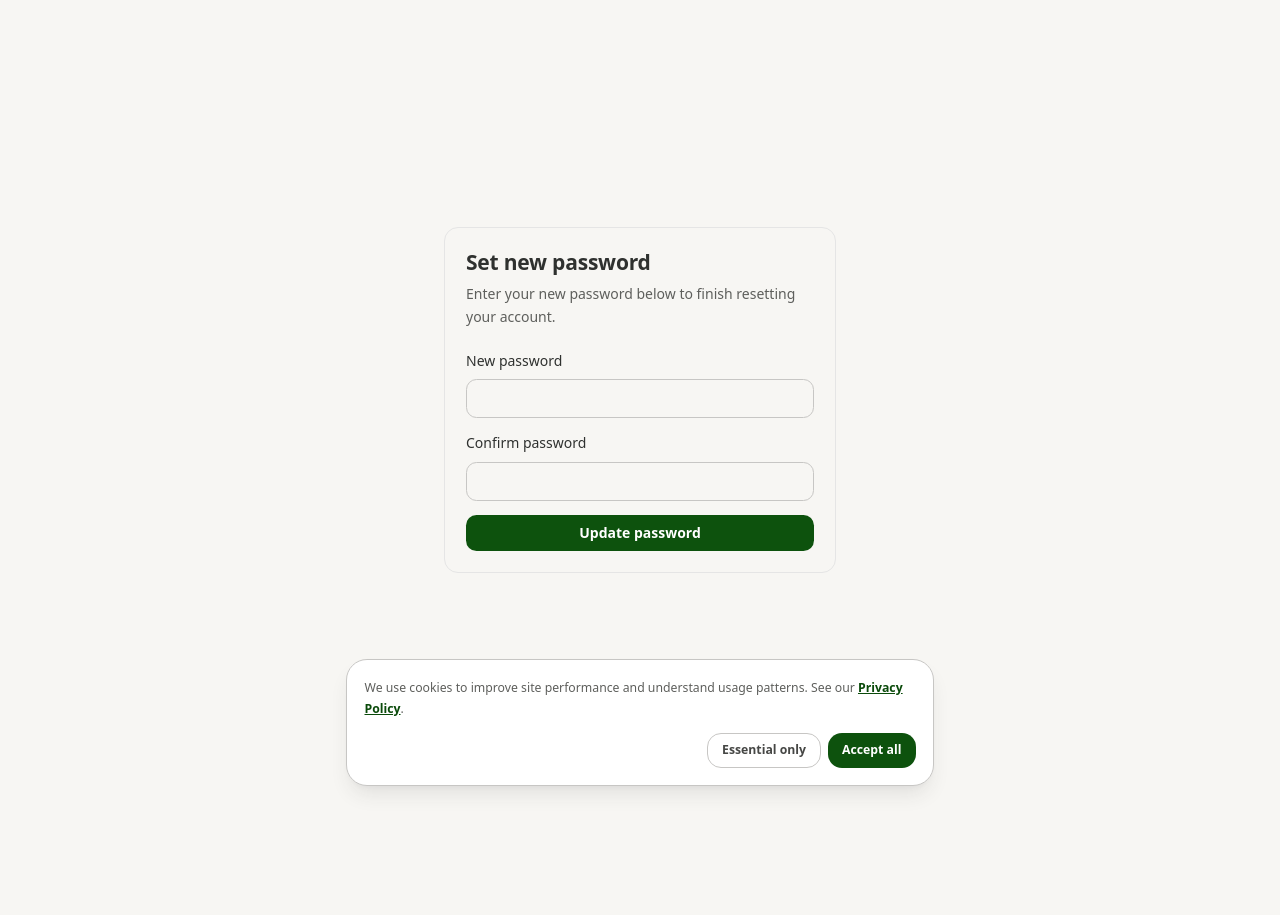
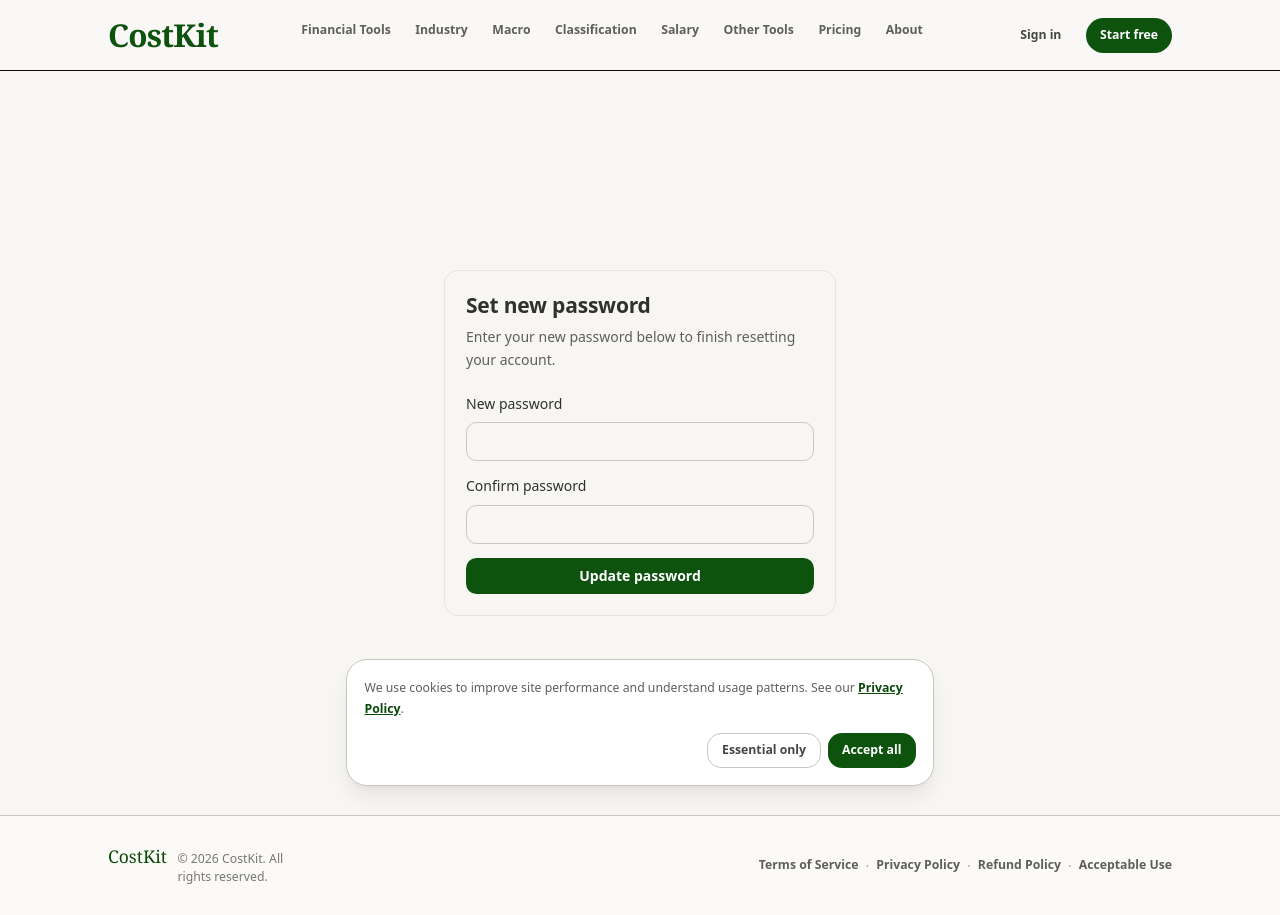
Before and after one commit to gkApply/costkit-final, a React (Vite) app: page /reset-password in a window 1280 px wide. Before the commit the page ends 800 px from the top, so only its background shows below. Built offline with nearby package versions, Linux system fonts and the light colour scheme; no server answers.

Commit message:
fix(layout): add navbar and footer to auth layout

```diff
--- a/src/components/layout/AuthLayout.tsx
+++ b/src/components/layout/AuthLayout.tsx
@@ -1,11 +1,17 @@
 import { Outlet } from 'react-router-dom'
+import Footer from '@/components/layout/Footer'
+import Navbar from '@/components/layout/Navbar'
 
 export function AuthLayout() {
   return (
-    <div className="flex min-h-screen items-center justify-center p-6">
-      <div className="w-full max-w-md rounded-lg border p-6">
-        <Outlet />
-      </div>
+    <div className="min-h-screen flex flex-col overflow-x-hidden">
+      <Navbar />
+      <main className="flex min-h-[calc(100vh-4rem)] flex-1 flex-col items-center justify-center p-6">
+        <div className="w-full max-w-md rounded-lg border p-6">
+          <Outlet />
+        </div>
+      </main>
+      <Footer />
     </div>
   )
 }
```
